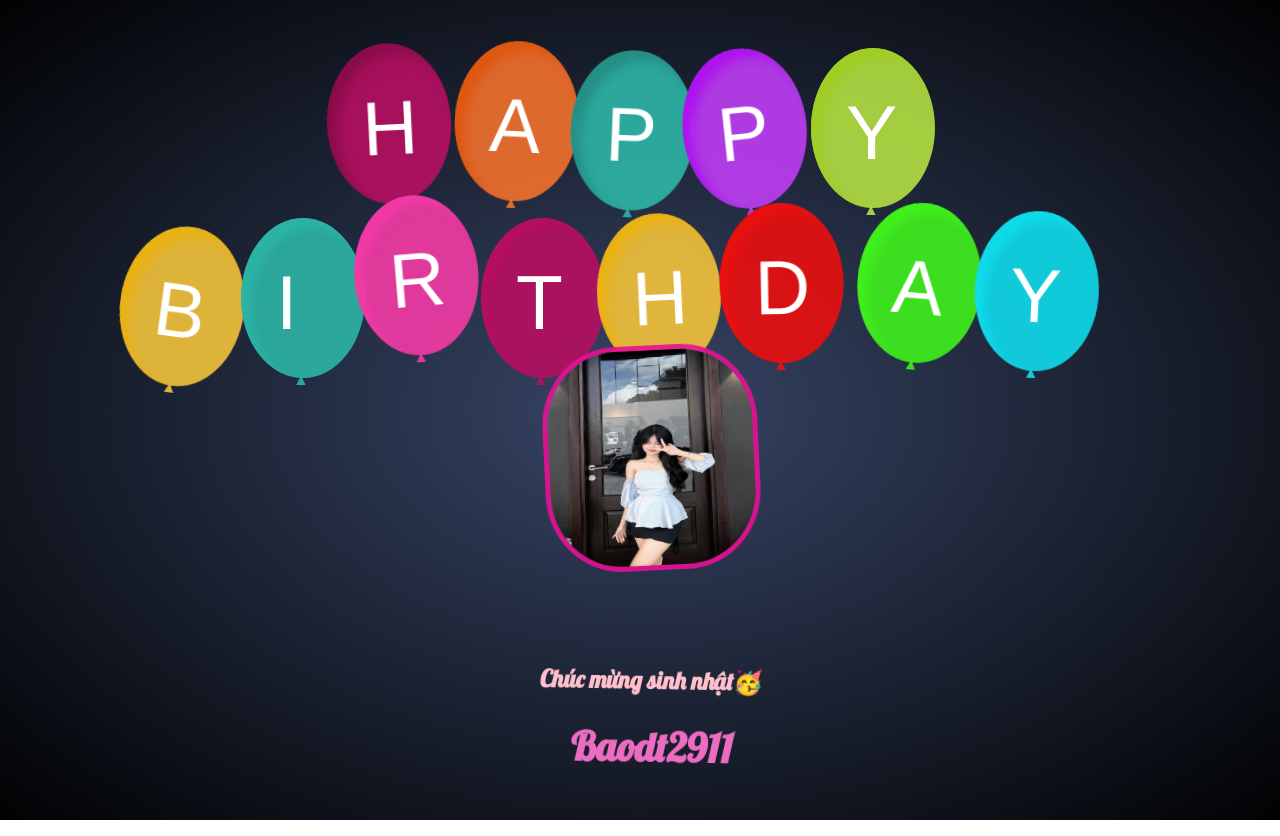
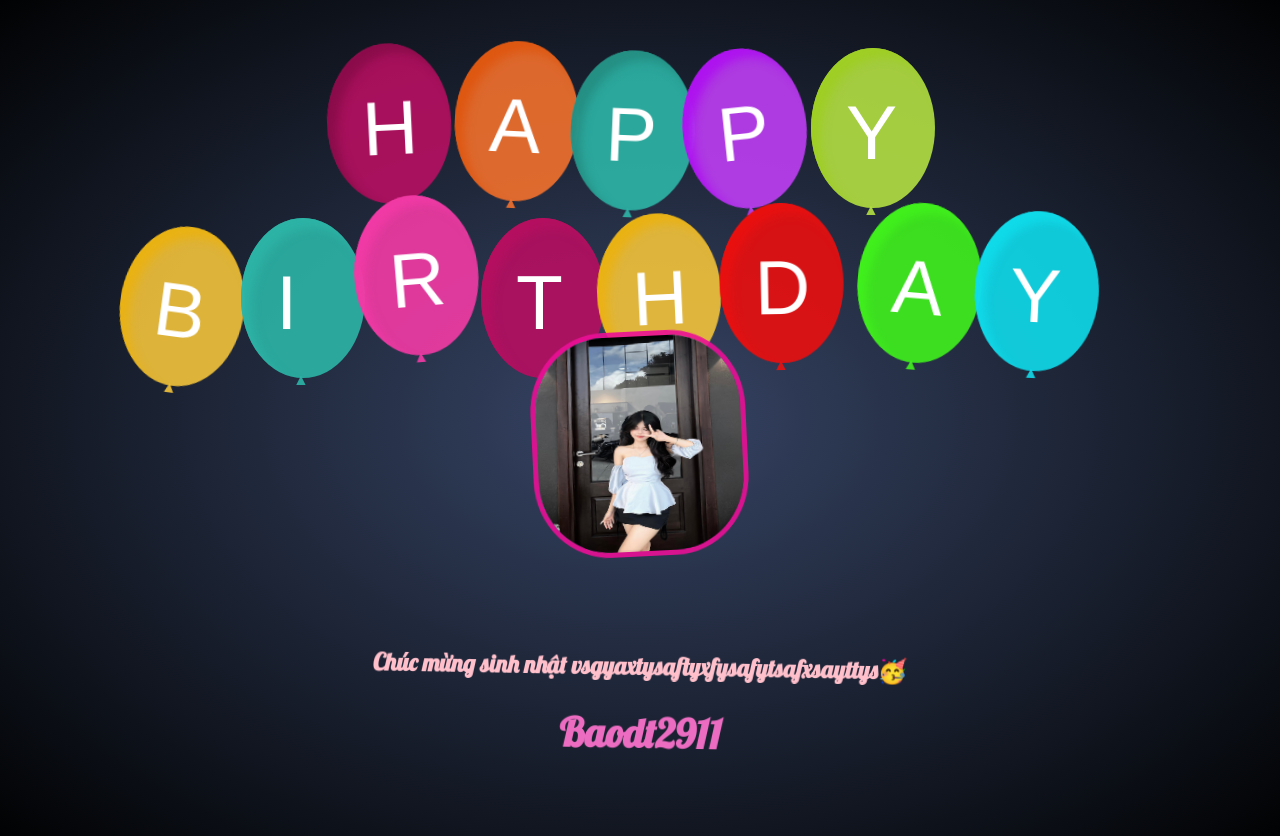
Before and after one commit to Baodt2911/test-web, a plain HTML site: page MyBirthday/MyBirthday.html in a window 1280 px wide. Drawn offline with nearby package versions, Linux system fonts and the light colour scheme; a web font is replaced by a local one.

Commit message:
Add files via upload

```diff
--- a/MyBirthday/MyBirthday.html
+++ b/MyBirthday/MyBirthday.html
@@ -61,13 +61,13 @@
                 </div>
                 <div class="avatar">
                     <img src="./pa.jpg" alt="" class="avatar__img" onclick="showMessage()" />
-                    <h2 onclick="showMessage()" class="avatar__title">Chúc mừng sinh nhật🥳 </h1> <!--wtf làm sao để cho nó ở center lui bên dưới đây tính từng cái 1 mệt vc-->
+                    <h2 onclick="showMessage()" class="avatar__title">Chúc mừng sinh nhật vsgyaxtysaftyxfysafytsafxsayttys🥳 </h1> <!--wtf làm sao để cho nó ở center lui bên dưới đây tính từng cái 1 mệt vc-->
                     <h1 onclick="showMessage()" class="avatar__title">Baodt2911</h1>
+                    <audio autoplay loop>
+                        <source src="./hpbd.mp3" type="audio/mp3">
+                    </audio>
                 </div>
 
-                <audio autoplay loop>
-                    <source src="./hpbd.mp3" type="audio/mp3">
-                </audio>
             </div>
         </div>
         <script>
--- a/MyBirthday/style.css
+++ b/MyBirthday/style.css
@@ -20,10 +20,14 @@ body {
 
 .container {
     width: 800px;
-    height: 100%;
+    height: 100vh;
     padding: 10px;
     margin: 0 auto;
     position: relative;
+    display: flex;
+    flex-direction: column;
+    justify-content: space-between;
+    align-items: center;
 }
 .balloon {
     width: 738px;
@@ -226,9 +230,6 @@ body {
 /* Avatar  */
 .avatar {
     cursor: pointer;
-    position: absolute;
-    top: 50%;
-    left: calc(50% - 100px);
     text-align: center;
 }
 
@@ -254,9 +255,10 @@ body {
 .avatar h1{
     color: rgb(236, 108, 194);
     font-size: 2.5em;
+    margin-bottom:50px;
 }
 .avatar h2{
-    margin-top: 100;
+    margin-top: 100px;
     color: pink;
     font-size: 1.5em;
 }
```
